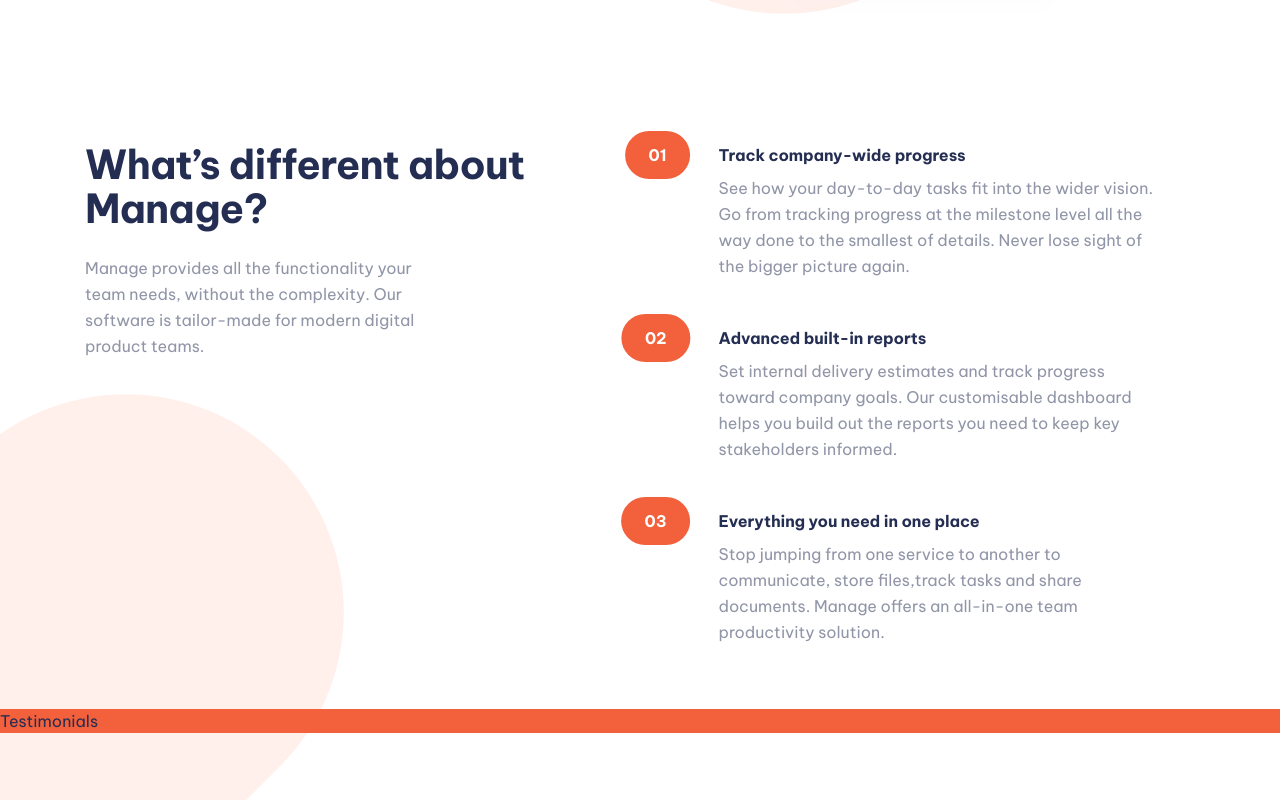
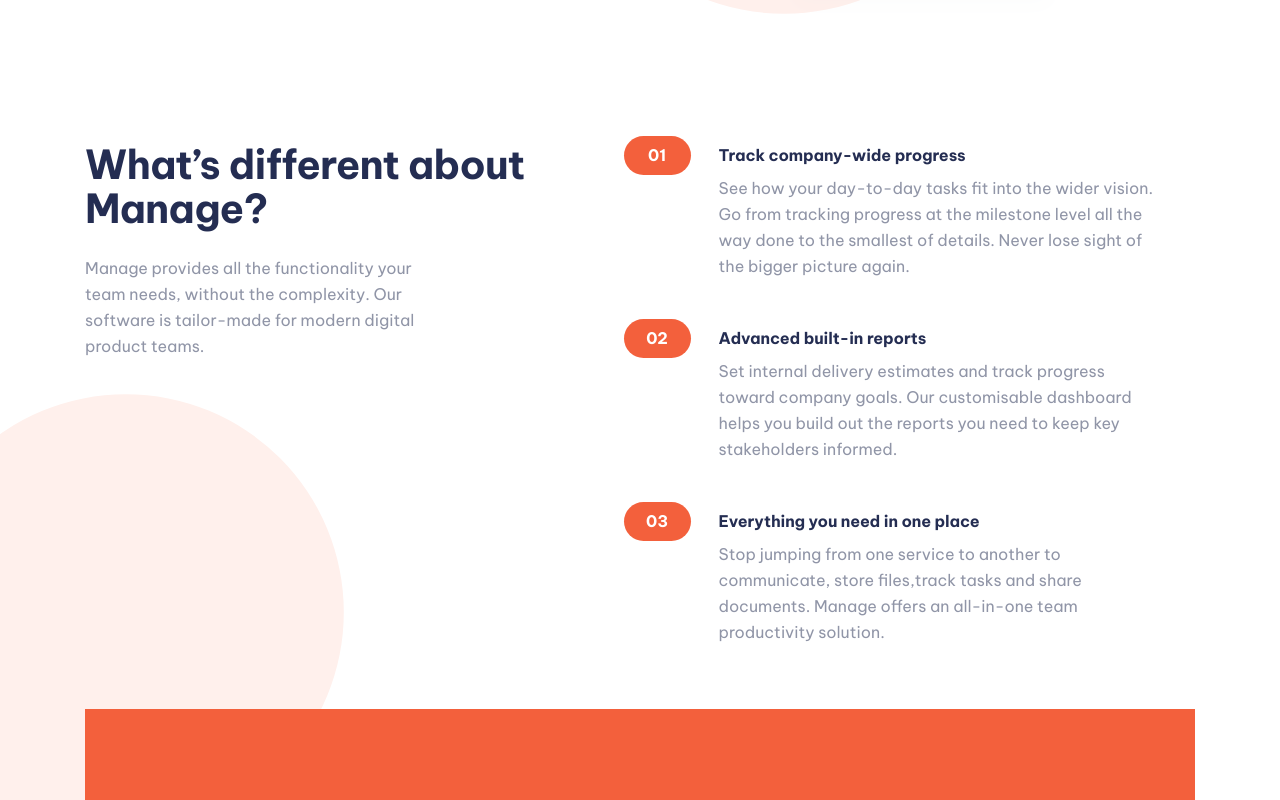
Before and after one commit to ZiadHmedan/landingPage, a React (Vite) app: page / in a window 1280 px wide. Shown: the part 700-1500 px from the top of the page. Built offline with nearby package versions, Linux system fonts and the light colour scheme.

Commit message:
start testimonials

```diff
--- a/src/component/Features.jsx
+++ b/src/component/Features.jsx
@@ -26,7 +26,7 @@ export default function Features({ features }) {
       <div className="xl:relative ml-4 mt-[54px] xl:mt-0 space-y-[47px] ">
         {features.map(({ id, num, title, description }) => (
           <div key={id} className="">
-            <div className=" flex items-center gap-4 bg-PaleRed xl:bg-white  rounded-l-full  ">
+            <div className=" flex items-center gap-2 bg-PaleRed xl:bg-white  rounded-l-full  ">
               <NumBtn>{num}</NumBtn>
               <TritaryHeader>{title}</TritaryHeader>
             </div>
--- a/src/component/HeroDescription.jsx
+++ b/src/component/HeroDescription.jsx
@@ -6,7 +6,7 @@ export default function HeroDescription() {
       <h1 className="text-lg xl:text-xl leading-xl  xl:leading-xl1 tracking-sm   font-bold">
         Bring everyone together to build better products.
       </h1>
-      <p className="mt-2 xl:mt-8 leading-xs xl:leading-xss  max-w-[32ch] text-darkGrayishBlue  ">
+      <p className="mt-2 xl:mt-8 leading-xs xl:leading-xss  xl:max-w-[32ch] text-darkGrayishBlue  ">
         Manage makes it simple for software teams to plan day-to-day tasks while
         keeping the larger team goals in view.
       </p>
--- a/src/component/NumBtn.jsx
+++ b/src/component/NumBtn.jsx
@@ -2,7 +2,7 @@
 
 export default function NumBtn({ children }) {
   return (
-    <button className=" xl:absolute xl:translate-x-[-100%] xl:left-[-28px] text-white rounded-full font-bold tracking-xl px-6 py-3 bg-BrightRed">
+    <button className=" xl:absolute xl:translate-x-[-100%] xl:left-[-28px] text-white rounded-full font-bold tracking-xl w-[67px] h-[39px] grid content-center bg-BrightRed">
       {children}
     </button>
   );
--- a/src/component/Testimonials.jsx
+++ b/src/component/Testimonials.jsx
@@ -1,5 +1,9 @@
 export default function Testimonials() {
   return (
-    <section className="bg-BrightRed mt-16 ">Testimonials</section>
+    <section className="bg-BrightRed mt-16 container h-[100px]">
+      <div>
+        {/* <img src= alt="" /> */}
+      </div>
+    </section>
   )
 }
--- a/src/ui/Header.jsx
+++ b/src/ui/Header.jsx
@@ -45,7 +45,6 @@ export default function Header({ isOpen, handleOpen }) {
             </div>
           )}
         </div>
-        {/* hero title and subtitle */}
         <HeroDescription />
       </div>
     </header>
--- a/src/ui/TritaryHeader.jsx
+++ b/src/ui/TritaryHeader.jsx
@@ -3,6 +3,6 @@
 export default function TritaryHeader({children,}) {
 
   return (
-    <h3 className="font-bold tracking-xl">{children}</h3>
+    <h3 className="font-bold tracking-xl text-base">{children}</h3>
   )
 }
```
